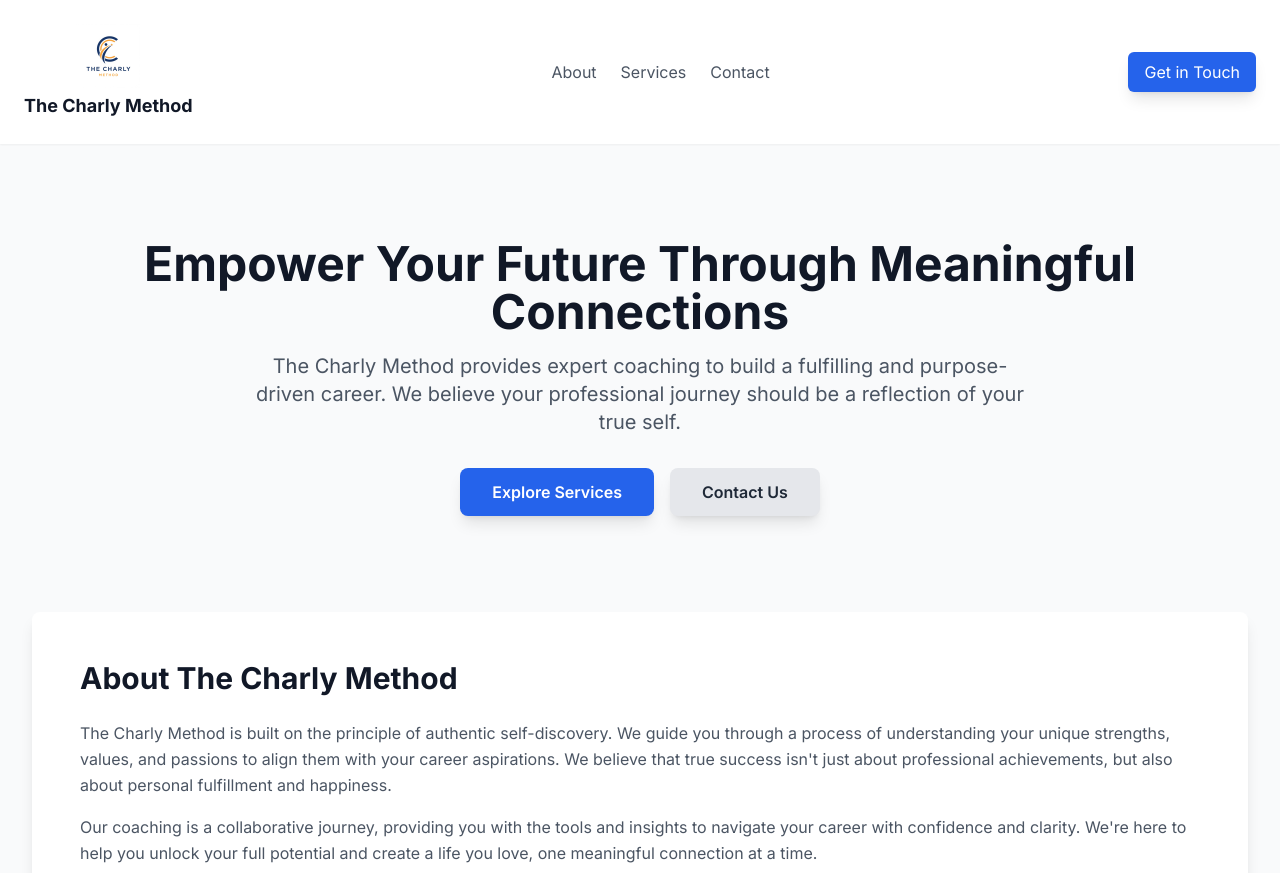
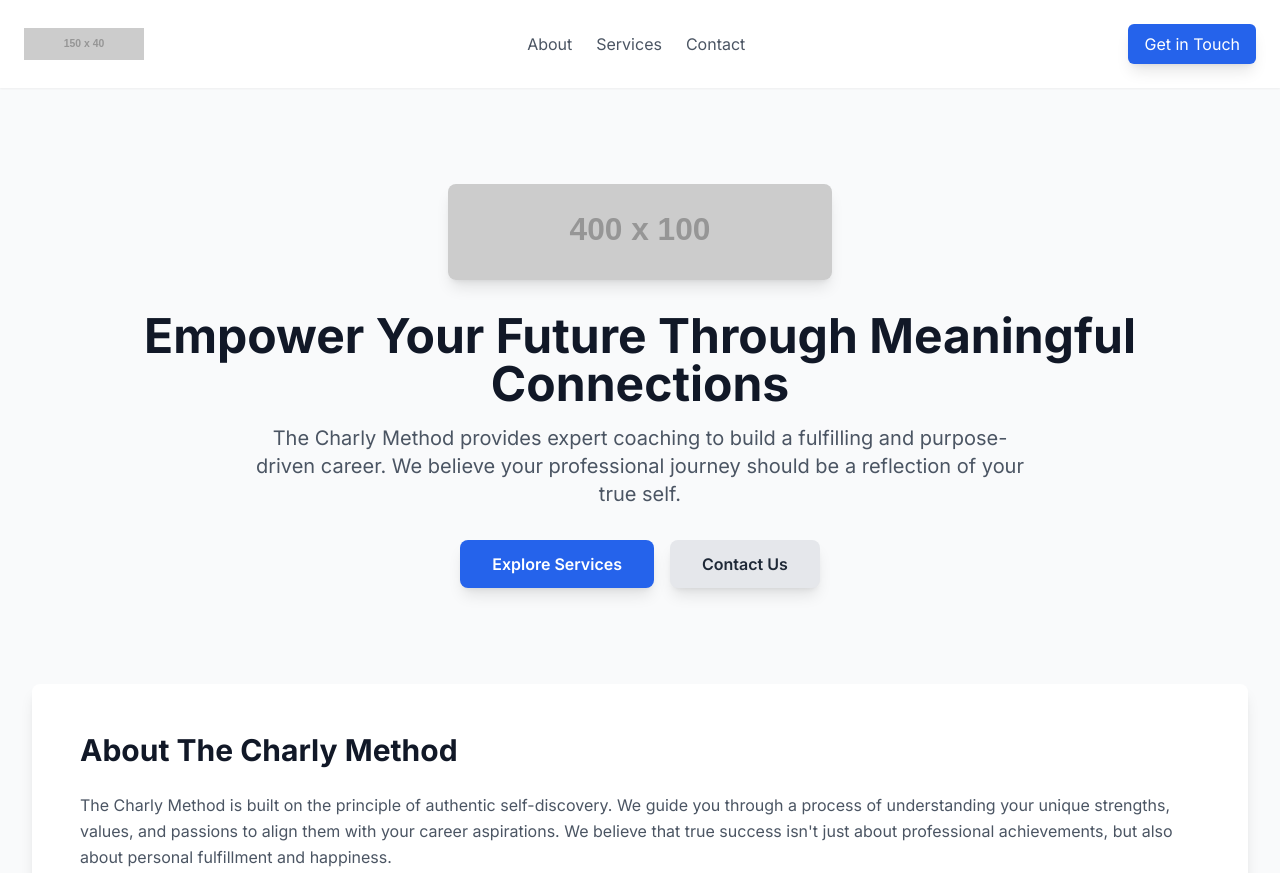
Before and after one commit to CharlesMalec/thecharlymethod, a plain HTML site: page index.html in a window 1280 px wide. Shown: the top 873 px of the page. Drawn offline with nearby package versions, Linux system fonts and the light colour scheme; placeholder pictures from the web are drawn by us.

Commit message:
logo resizing

```diff
--- a/index.html
+++ b/index.html
@@ -20,14 +20,10 @@
     <!-- Header Section -->
     <header class="bg-white shadow-sm p-4 md:p-6 sticky top-0 z-50">
         <div class="max-w-7xl mx-auto flex justify-between items-center">
-            <div class="flex items-center space-x-2">
-                <!-- New Logo design with stacked image and text -->
-                <div class="flex flex-col items-center">
-                    <!-- Corrected src attribute for the uploaded logo -->
-                    <img src="images/logo.png" alt="The Charly Method Logo" class="h-16 w-auto mb-1">
-                    <div class="text-lg font-bold text-gray-900">The Charly Method</div>
-                </div>
-            </div>
+            <!-- Updated: Replaced "The Charly Method" text with a logo image placeholder. -->
+            <a href="#" class="flex items-center space-x-2">
+                <img src="https://placehold.co/150x40/333/FFF?text=Your+Logo" alt="The Charly Method Logo" class="h-8">
+            </a>
             <nav class="hidden md:flex space-x-4 md:space-x-6 text-sm md:text-base">
                 <a href="#about" class="text-gray-600 hover:text-gray-900 transition-colors duration-200">About</a>
                 <a href="#services" class="text-gray-600 hover:text-gray-900 transition-colors duration-200">Services</a>
@@ -45,7 +41,9 @@
     <main class="max-w-7xl mx-auto px-4 sm:px-6 lg:px-8 py-12 md:py-24">
 
         <!-- Hero Section -->
-        <section class="text-center mb-16 md:mb-24">
+        <section class="text-center mb-16 md:mb-24 flex flex-col items-center">
+            <!-- Updated: Moved a larger logo placeholder to the hero section for prominence. -->
+            <img src="https://placehold.co/400x100/333/FFF?text=Your+Main+Logo" alt="The Charly Method Main Logo" class="w-auto h-24 mb-8 rounded-lg shadow-lg">
             <h1 class="text-4xl sm:text-5xl font-extrabold text-gray-900 leading-tight mb-4">Empower Your Future Through Meaningful Connections</h1>
             <p class="text-lg sm:text-xl text-gray-600 max-w-3xl mx-auto mb-8">
                 The Charly Method provides expert coaching to build a fulfilling and purpose-driven career. We believe your professional journey should be a reflection of your true self.
```
